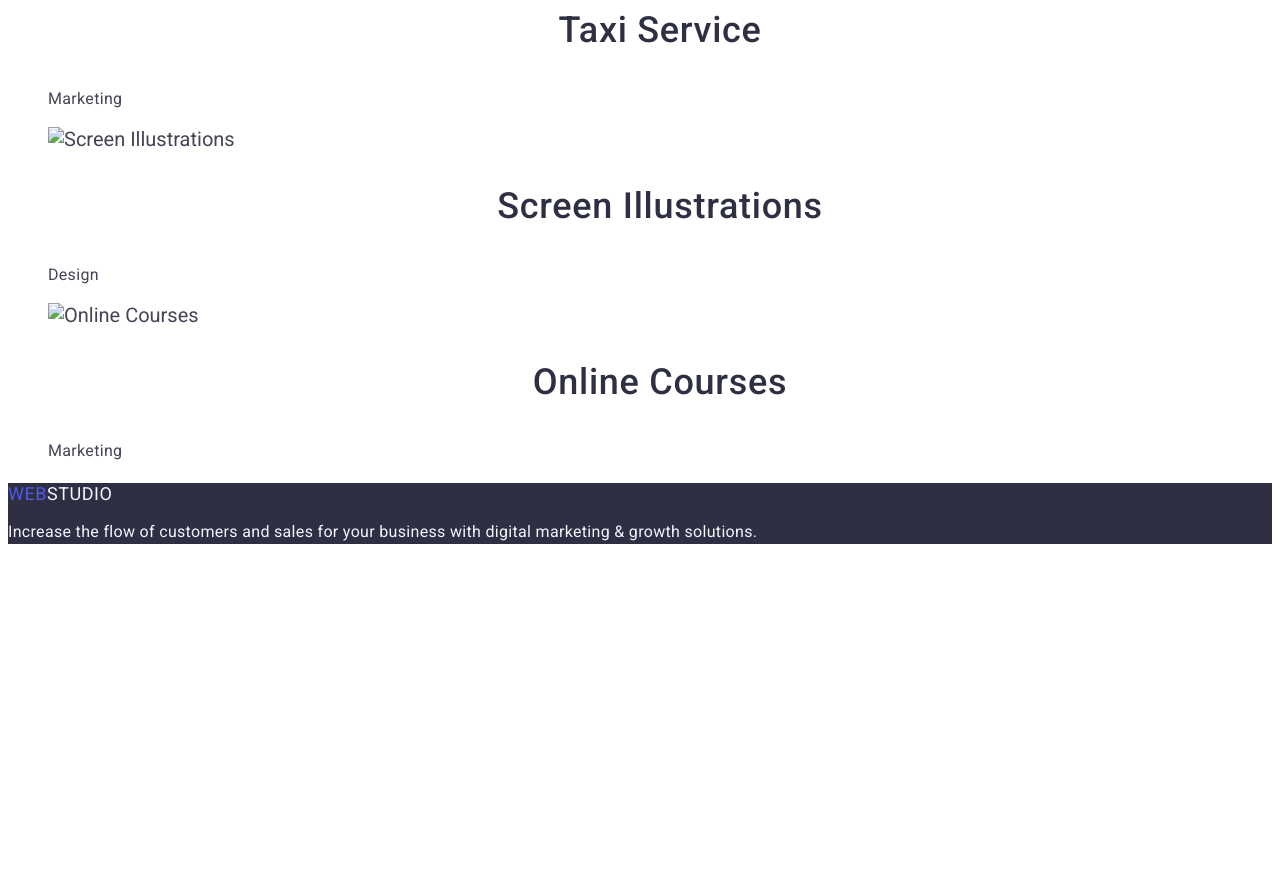
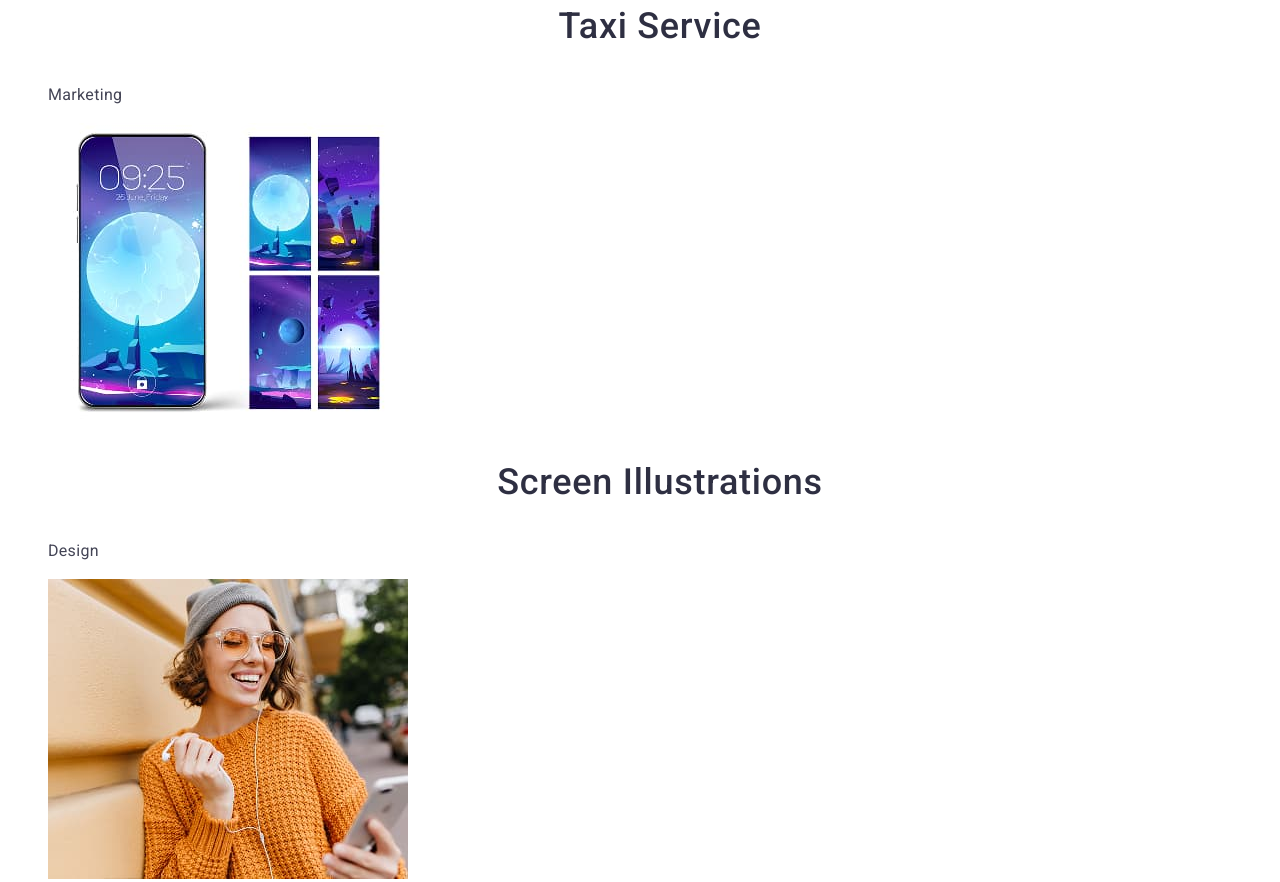
Before and after one commit to Bohdan-Melnyk477/goit-markup-hw-02, a plain HTML site: page index.html in a window 1280 px wide. Shown: the part 4120-5002 px from the top of the page. Before the commit the page ends 4680 px from the top, so only its background shows below. Drawn offline with Linux system fonts and the light colour scheme; the site is published under a folder, as on GitHub Pages, so addresses that start at the root find nothing.

Commit message:
add styles img

```diff
--- a/css/styles.css
+++ b/css/styles.css
@@ -182,10 +182,10 @@ address {
 
 /* Portfolio section */
 .portfolio {
+}
+.portfolio-title {
   font-size: 20px;
   line-height: 1.2;
-}
-.portfolio-title {
 }
 .portfolio-list {
 }
--- a/index.html
+++ b/index.html
@@ -190,7 +190,7 @@
           <li class="portfolio-item">
             <img
               class="portfolio-image"
-              src="/images/screen-illustrations.jpg"
+              src="./images/screen-illustrations.jpg"
               alt="Screen Illustrations"
               width="360"
             />
@@ -200,7 +200,7 @@
           <li class="portfolio-item">
             <img
               class="portfolio-image"
-              src="/images/online-courses.jpg"
+              src="./images/online-courses.jpg"
               alt="Online Courses"
               width="360"
             />
```
